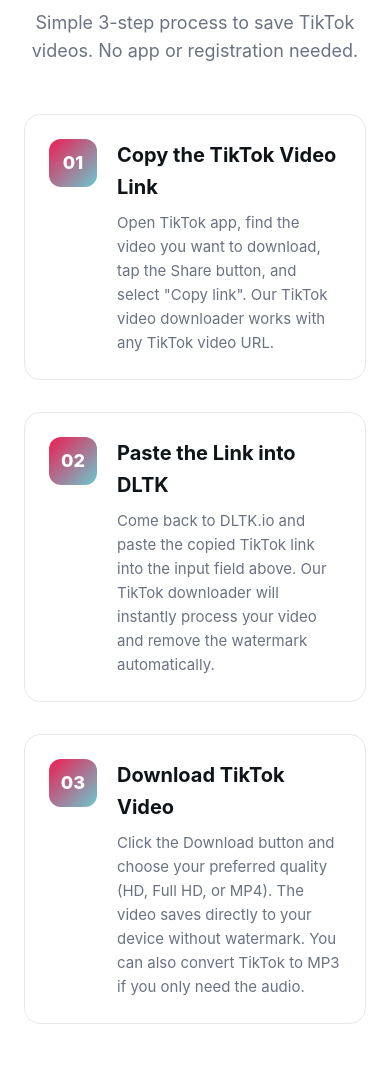
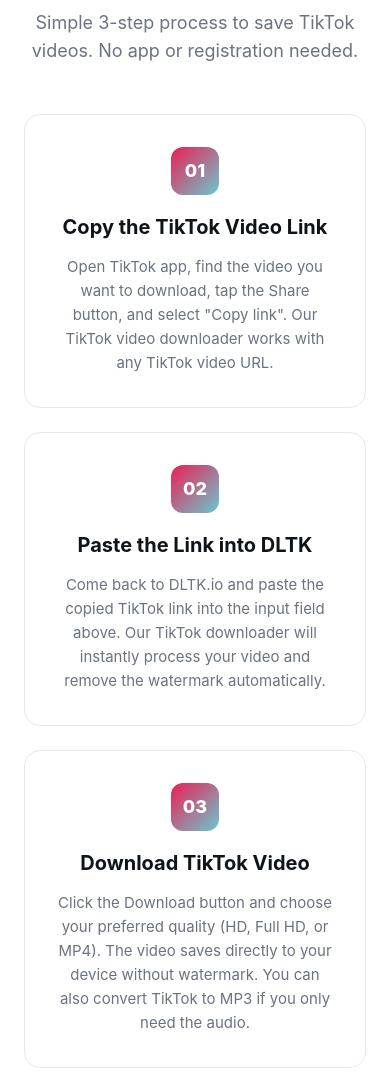
Before and after one commit to frankchen622/tiktok-video-downloader, a plain HTML site: page frontend/index.html in a window 390 px wide. Shown: the part 1024-2100 px from the top of the page. Drawn offline with Linux system fonts and the light colour scheme.

Commit message:
🎨 Redesign How-to section to card-based layout
Changed steps from vertical list to horizontal card layout:
- Use feature-card style for consistency
- 3 steps displayed side-by-side on desktop
- Better visual hierarchy with centered step numbers
- Matches features section design pattern
- More modern and engaging layout
- Still responsive (stacks on mobile)

```diff
--- a/frontend/index.html
+++ b/frontend/index.html
@@ -185,29 +185,23 @@
       <div class="container">
         <h2>How to Download TikTok Videos Without Watermark</h2>
         <p class="section-sub">Simple 3-step process to save TikTok videos. No app or registration needed.</p>
-        <ol class="steps">
-          <li class="step">
-            <span class="step-num" aria-hidden="true">01</span>
-            <div>
+        <ul class="features-grid" style="max-width: 900px; margin: 0 auto;">
+          <li class="feature-card">
+            <div class="step-num" style="margin: 0 auto var(--sp-4);">01</div>
             <h3>Copy the TikTok Video Link</h3>
             <p>Open TikTok app, find the video you want to download, tap the Share button, and select "Copy link". Our TikTok video downloader works with any TikTok video URL.</p>
-            </div>
           </li>
-          <li class="step">
-            <span class="step-num" aria-hidden="true">02</span>
-            <div>
+          <li class="feature-card">
+            <div class="step-num" style="margin: 0 auto var(--sp-4);">02</div>
             <h3>Paste the Link into DLTK</h3>
             <p>Come back to DLTK.io and paste the copied TikTok link into the input field above. Our TikTok downloader will instantly process your video and remove the watermark automatically.</p>
-            </div>
           </li>
-          <li class="step">
-            <span class="step-num" aria-hidden="true">03</span>
-            <div>
+          <li class="feature-card">
+            <div class="step-num" style="margin: 0 auto var(--sp-4);">03</div>
             <h3>Download TikTok Video</h3>
             <p>Click the Download button and choose your preferred quality (HD, Full HD, or MP4). The video saves directly to your device without watermark. You can also convert TikTok to MP3 if you only need the audio.</p>
-            </div>
           </li>
-        </ol>
+        </ul>
       </div>
     </section>
 
```
Lines whose indentation alone changed are shown as unchanged.
